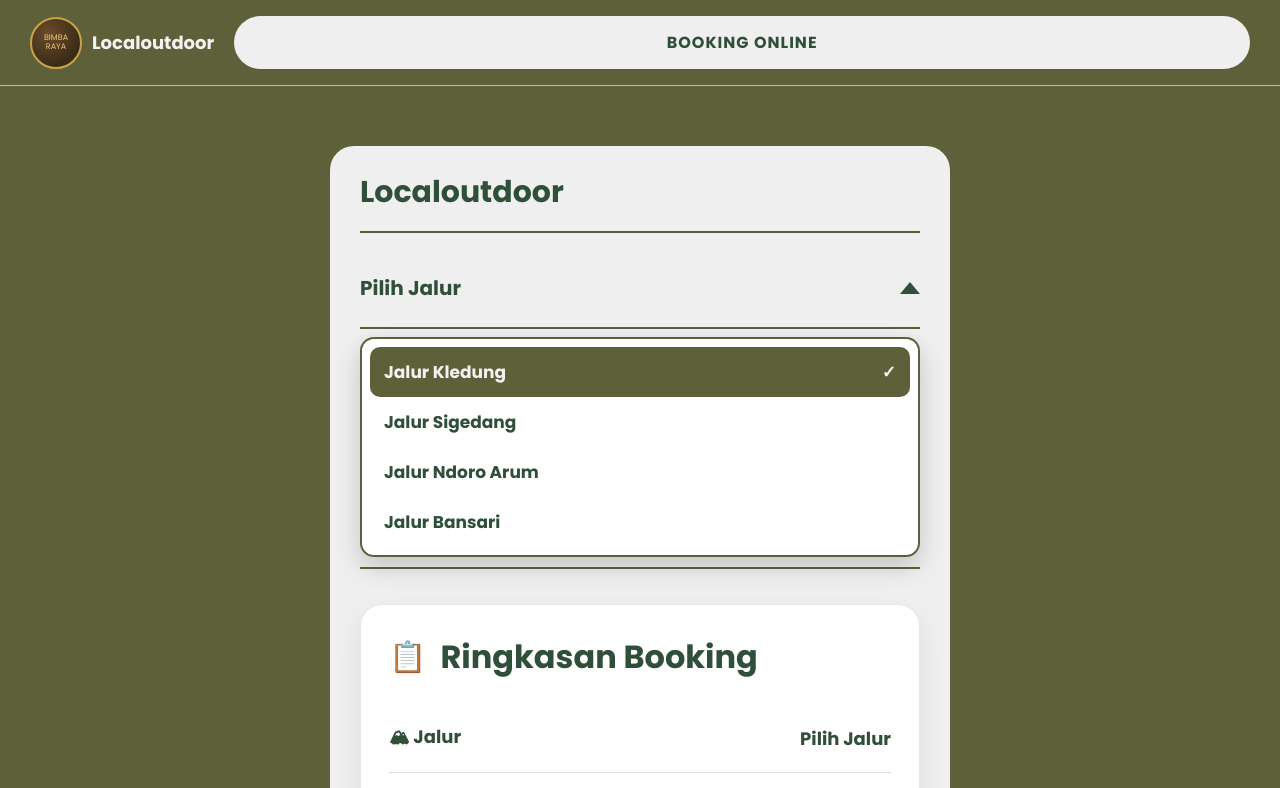
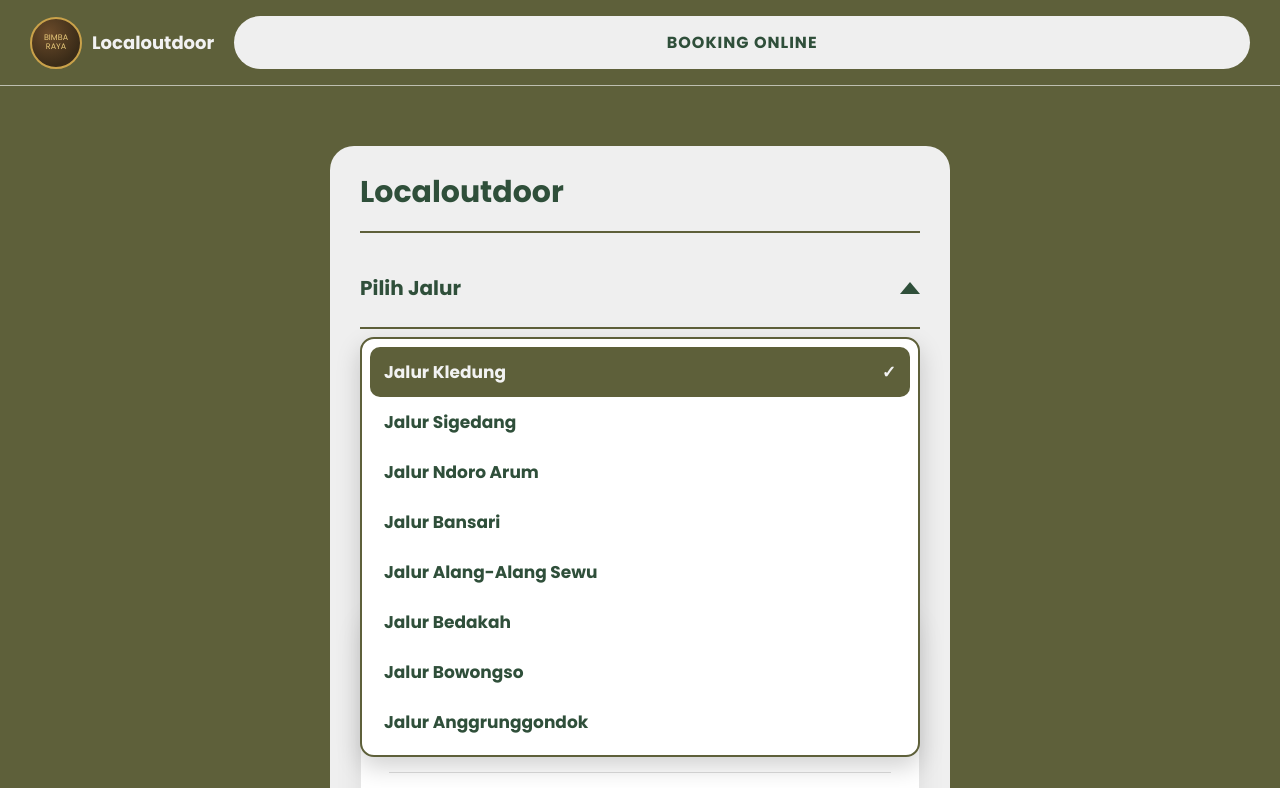
Before and after one commit to poetraedukasi29-droid/prototype, a plain HTML site: page Booking_Online/pendaftaran.html in a window 1280 px wide. Both pictures are taken after a click on the button "Pilih Jalur". Shown: the top 788 px of the page. Drawn offline with Linux system fonts and the light colour scheme.

Commit message:
Penambahan Jalur

```diff
--- a/Booking_Online/pendaftaran.html
+++ b/Booking_Online/pendaftaran.html
@@ -496,6 +496,18 @@
         <div class="jalur-option" data-jalur="Jalur Bansari">
           <span>Jalur Bansari</span><span class="check">✓</span>
         </div>
+        <div class="jalur-option" data-jalur="Jalur Alang-Alang Sewu">
+          <span>Jalur Alang-Alang Sewu</span><span class="check">✓</span>
+        </div>
+        <div class="jalur-option" data-jalur="Jalur Bedakah">
+          <span>Jalur Bedakah</span><span class="check">✓</span>
+        </div>
+        <div class="jalur-option" data-jalur="Jalur Bowongso">
+          <span>Jalur Bowongso</span><span class="check">✓</span>
+        </div>
+        <div class="jalur-option" data-jalur="Jalur Anggrunggondok">
+          <span>Jalur Anggrunggondok</span><span class="check">✓</span>
+        </div>
       </div>
     </div>
 
```
